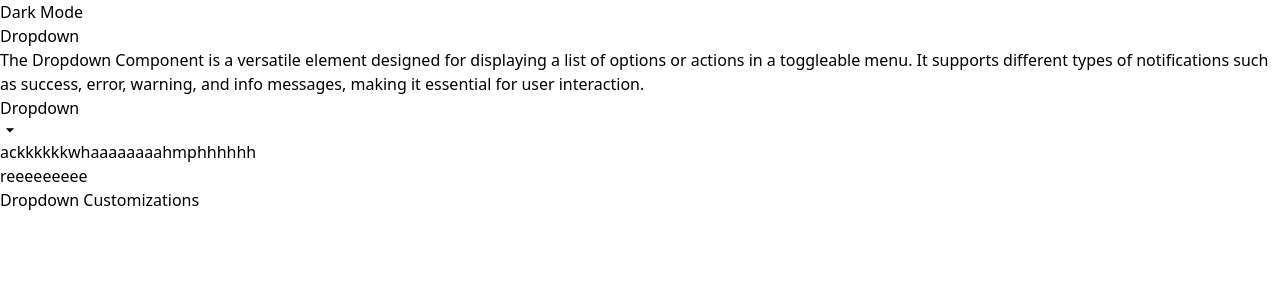
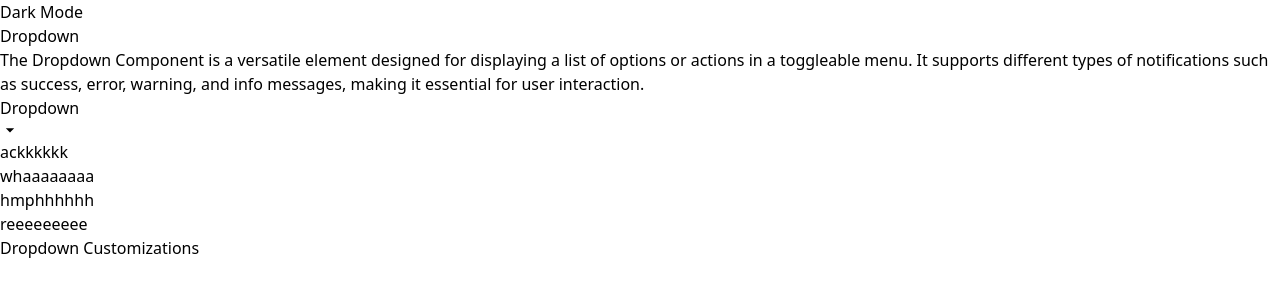
Before and after one commit to AlejandroP1028/Group-GCC_Vue-Component-Library, a Vue app: page / in a window 1280 px wide. Both pictures are taken after a click on the button "Dropdown". Shown: the top 300 px of the page. Built offline with nearby package versions, Linux system fonts and the light colour scheme.

Commit message:
Refactored dark mode, added and utilized ListItem component, changed method approach to emits

```diff
--- a/src/components/Dropdown.vue
+++ b/src/components/Dropdown.vue
@@ -14,16 +14,11 @@
       <transition>
         <div v-if="show" :class="dropdownClasses">
           <template v-for="(item, index) in menuItems" :key="index">
-            <a
-              v-if="item && item.label !== undefined"
-              :href="item.href || '#'"
-              :class="[itemClasses, { 'cursor-not-allowed opacity-50': item.disabled }]"
-              :aria-disabled="item.disabled"
-              role="menuitem"
-              @click.prevent="item.disabled ? null : item.action"
-            >
-              {{ item.label }}
-            </a>
+            <ListItem
+              :item="item"
+              @item-click="handleListItemClick"
+              :class="itemClasses"
+            ></ListItem>
             <div v-if="item && item.divider" :class="setDivider(item.customMargin)"></div>
             <div v-if="divider && index < menuItems.length - 1" :class="setDivider(item.customMargin)"></div>
           </template>
@@ -33,13 +28,12 @@
   </template>
 
   <script>
+  import ListItem from './ListItem.vue';
   export default {
-    //no need na yung isDark since naka selector yung darkmode natin
-
-    //pwede mo din gawin na component yung listitem for more versatility
-
-    //change approach sa action shit, instead na irun yung function agad use emits
     name: 'DropdownComponent',
+    components: {
+      ListItem
+    },
     props: {
       type: {
         type: String,
@@ -68,9 +62,6 @@
         validator: function (value) {
           return ['left', 'center', 'right'].includes(value);
         }
-      },
-      isDark: {
-        type: Boolean,
       },
       bordered: {
         type: Boolean,
@@ -124,19 +115,19 @@
       buttonClasses() {
         const styleClasses = {
           default: {
-            bgClass: this.isDark ? 'bg-blue-600 text-blue-100 hover:bg-blue-700' : 'bg-blue-500 text-blue-100 hover:bg-blue-600',
+            bgClass: 'dark:bg-blue-600 dark:text-blue-100 dark:hover:bg-blue-700 bg-blue-500 text-blue-100 hover:bg-blue-600',
             borderClass: this.bordered ? 'border border-blue-100' : '',
           },
           sky: {
-            bgClass: this.isDark ? 'bg-sky-600 text-sky-100 hover:bg-sky-700' : 'bg-sky-500 text-sky-100 hover:bg-sky-600',
+            bgClass: 'dark:bg-sky-600 dark:text-sky-100 dark:hover:bg-sky-700 bg-sky-500 text-sky-100 hover:bg-sky-600',
             borderClass: this.bordered ? 'border border-sky-100' : '',
           },
           cyan: {
-            bgClass: this.isDark ? 'bg-cyan-600 text-cyan-100 hover:bg-cyan-700' : 'bg-cyan-500 text-cyan-100 hover:bg-cyan-600',
+            bgClass: 'dark:bg-cyan-600 dark:text-cyan-100 dark:hover:bg-cyan-700 bg-cyan-500 text-cyan-100 hover:bg-cyan-600',
             borderClass: this.bordered ? 'border border-cyan-100' : '',
           },
           teal: {
-            bgClass: this.isDark ? 'bg-teal-600 text-teal-100 hover:bg-teal-700' : 'bg-teal-500 text-teal-100 hover:bg-teal-600',
+            bgClass: 'dark:bg-teal-600 dark:text-teal-100 dark:hover:bg-teal-700 bg-teal-500 text-teal-100 hover:bg-teal-600',
             borderClass: this.bordered ? 'border border-teal-100' : '',
           }
         };
@@ -153,19 +144,19 @@
       dropdownClasses() {
         const styleClasses = {
           default: {
-            bgClass: this.isDark ? 'bg-gray-700 text-blue-100' : 'bg-blue-100 text-blue-800',
+            bgClass: 'dark:bg-gray-700 dark:text-blue-100 bg-blue-100 text-blue-800',
             borderClass: this.bordered ? 'border border-blue-300' : '',
           },
           sky: {
-            bgClass: this.isDark ? 'bg-gray-700 text-sky-100' : 'bg-sky-100 text-sky-800',
+            bgClass: 'dark:bg-gray-700 dark:text-sky-100 bg-sky-100 text-sky-800',
             borderClass: this.bordered ? 'border border-sky-300' : '',
           },
           cyan: {
-            bgClass: this.isDark ? 'bg-gray-700 text-cyan-100' : 'bg-cyan-100 text-cyan-800',
+            bgClass: 'dark:bg-gray-700 dark:text-cyan-100 bg-cyan-100 text-cyan-800',
             borderClass: this.bordered ? 'border border-cyan-300' : '',
           },
           teal: {
-            bgClass: this.isDark ? 'bg-gray-700 text-teal-100' : 'bg-teal-100 text-teal-800',
+            bgClass: 'dark:bg-gray-700 dark:text-teal-100 bg-teal-100 text-teal-800',
             borderClass: this.bordered ? 'border border-teal-300' : '',
           }
         };
@@ -182,11 +173,10 @@
         return [
           'block px-4 py-2',
           this.sizeClass,
-          this.isDark ? 'hover:bg-gray-600' :
-          this.type === 'default' ? 'hover:bg-blue-200' :
-          this.type === 'sky' ? 'hover:bg-sky-200' :
-          this.type === 'cyan' ? 'hover:bg-cyan-200' :
-          this.type === 'teal' ? 'hover:bg-teal-200' :
+          this.type === 'default' ? 'hover:bg-blue-200 dark:hover:bg-gray-600' :
+          this.type === 'sky' ? 'hover:bg-sky-200 dark:hover:bg-gray-600' :
+          this.type === 'cyan' ? 'hover:bg-cyan-200 dark:hover:bg-gray-600' :
+          this.type === 'teal' ? 'hover:bg-teal-200 dark:hover:bg-gray-600' :
           ''
         ];
       }
@@ -201,16 +191,16 @@
       setDivider(a) {
         const styleClasses = {
           default: {
-            borderClass: this.isDark ? 'border-blue-300/[.87]' : 'border-blue-300/[.87]',
+            borderClass: 'dark:border-blue-300/[.87] border-blue-300/[.87]',
           },
           sky: {
-            borderClass: this.isDark ? 'border-sky-300/[.87]' : 'border-sky-300/[.87]',
+            borderClass: 'dark:border-sky-300/[.87] border-sky-300/[.87]',
           },
           cyan: {
-            borderClass: this.isDark ? 'border-cyan-300/[.87]' : 'border-cyan-300/[.87]',
+            borderClass: 'dark:border-cyan-300/[.87] border-cyan-300/[.87]',
           },
           teal: {
-            borderClass: this.isDark ? 'border-teal-300/[.87]' : 'border-teal-300/[.87]',
+            borderClass: 'dark:border-teal-300/[.87] border-teal-300/[.87]',
           }
         };
 
@@ -224,6 +214,10 @@
           a === '2' ? 'my-2' :
           'my-0.5'
         ];
+      },
+      handleListItemClick(item) {
+        // Emit custom event with the clicked list item
+        this.$emit('list-item-click', item);
       }
     }
   }
--- /dev/null
+++ b/src/components/ListItem.vue
@@ -0,0 +1,30 @@
+<template>
+    <div>
+      <a
+        :href="item.href || '#'"
+        @click.prevent="handleItemClick"
+        :class="{ 'cursor-not-allowed opacity-50': item.disabled }"
+        :aria-disabled="item.disabled"
+        role="listitem"
+      >
+        {{ item.label }}
+      </a>
+    </div>
+  </template>
+
+  <script>
+  export default {
+    name: 'ListItem',
+    props: {
+      item: {
+        type: Object,
+        required: true
+      }
+    },
+    methods: {
+      handleItemClick() {
+        this.$emit('item-click', this.item);
+      }
+    }
+  }
+  </script>
--- a/src/dropdown_test.vue
+++ b/src/dropdown_test.vue
@@ -10,13 +10,13 @@
       </p>
       <div class="absolute w-full">
         <dropdown_component
-        type="default"
+        type="cyan"
         size="w"
         :isDark="isDarkMode"
         :menuItems="menuItems"
         menuWidth="full"
         menuAlignment="left"
-
+        @list-item-click="handleListItemClick"
         :bordered="true"
         />
       </div>
@@ -39,17 +39,19 @@ export default {
       headingColor: 'text-gray-900 dark:text-gray-100',
       paragraphColor: 'text-gray-700 dark:text-gray-300',
       menuItems: [
-        { label: 'ackkkkkk', disabled: false, action: () => console.log('ackkkkkk clicked') },
-        { label: 'whaaaaaaaa', disabled: false, action: () => console.log('whaaaaaaaa clicked') },
-        { label: 'hmphhhhhh', disabled: false, divider: true, customMargin: '0.5' },
-        { label: 'reeeeeeeee', disabled: false }
+        { label: 'ackkkkkk', disabled: false },
+        { label: 'whaaaaaaaa', disabled: false },
+        { label: 'hmphhhhhh', disabled: true, divider: true, customMargin: '0.5' },
+        { label: 'reeeeeeeee', disabled: true }
       ]
     };
   },
   methods: {
     toggleDarkMode() {
-      // Toggle dark mode
       this.isDarkMode = !this.isDarkMode;
+    },
+    handleListItemClick(item) {
+      console.log('List item clicked:', item.label);
     }
   }
 }
```
